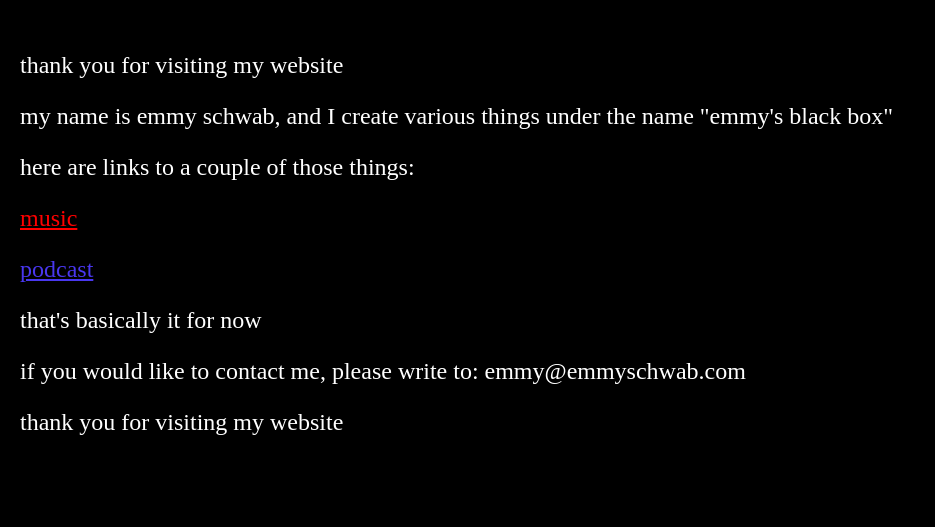
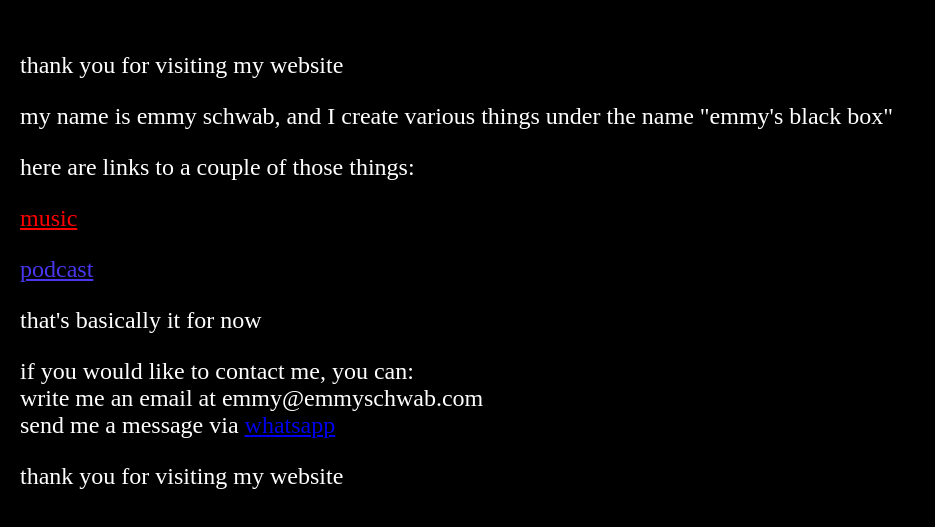
Before and after one commit to emmysblackbox/mywebsite, a plain HTML site: page index.html in a window 1280 px wide. Shown: the part 175-702 px from the top of the page, without its empty margins (0-935 px from the left). Drawn offline with Linux system fonts and the light colour scheme.

Commit message:
Update index.html
added whatsapp link

```diff
--- a/index.html
+++ b/index.html
@@ -83,7 +83,11 @@
         <p><a href="https://emmysblackbox.bandcamp.com" target="_blank" class="music">music</a></p>
         <p><a href="https://emmysblackbox.buzzsprout.com" target="_blank" class="podcast">podcast</a></p>
         <p>that's basically it for now</p>
-        <p>if you would like to contact me, please write to: emmy@emmyschwab.com</p>
+        <p>if you would like to contact me, you can:
+            <br>
+            write me an email at emmy@emmyschwab.com
+            <br>
+            send me a message via <a href="https://wa.me/19738853013">whatsapp</a></p>
         <p>thank you for visiting my website</p>
     </div>
 
```
